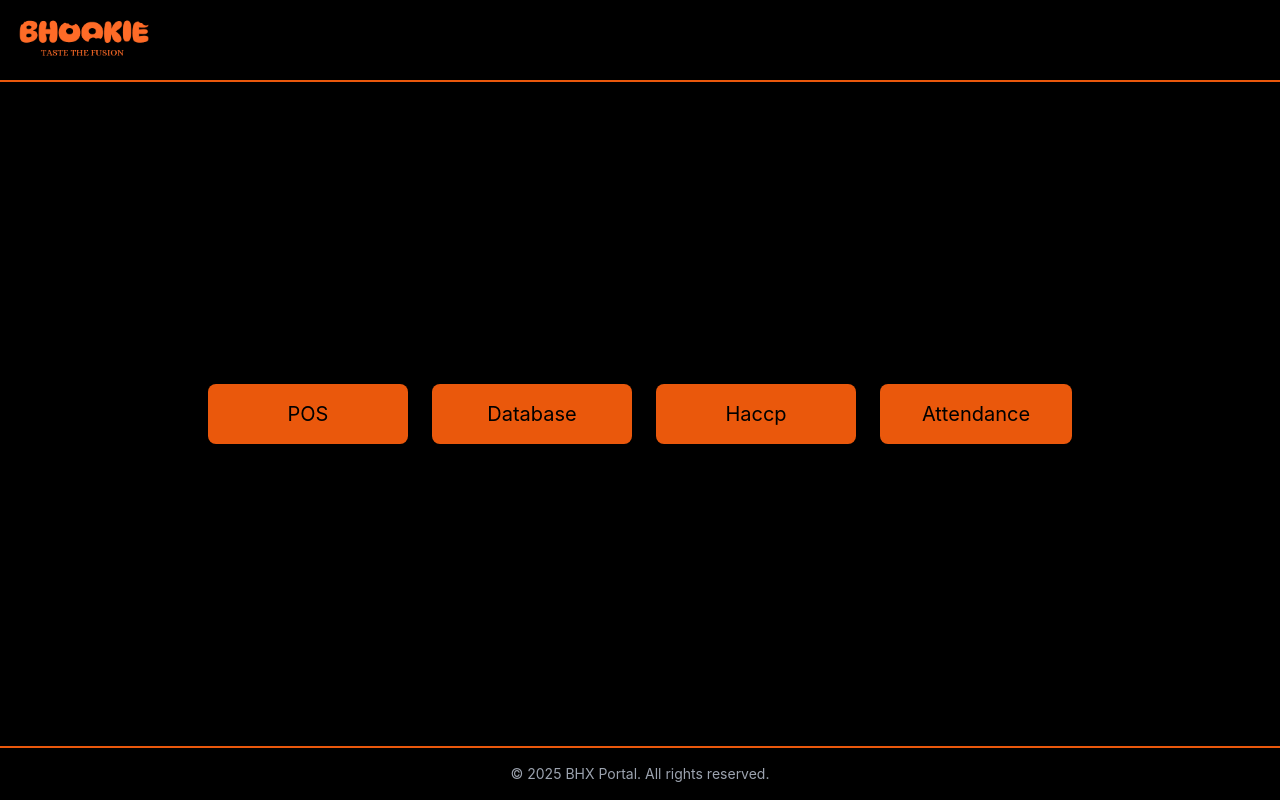
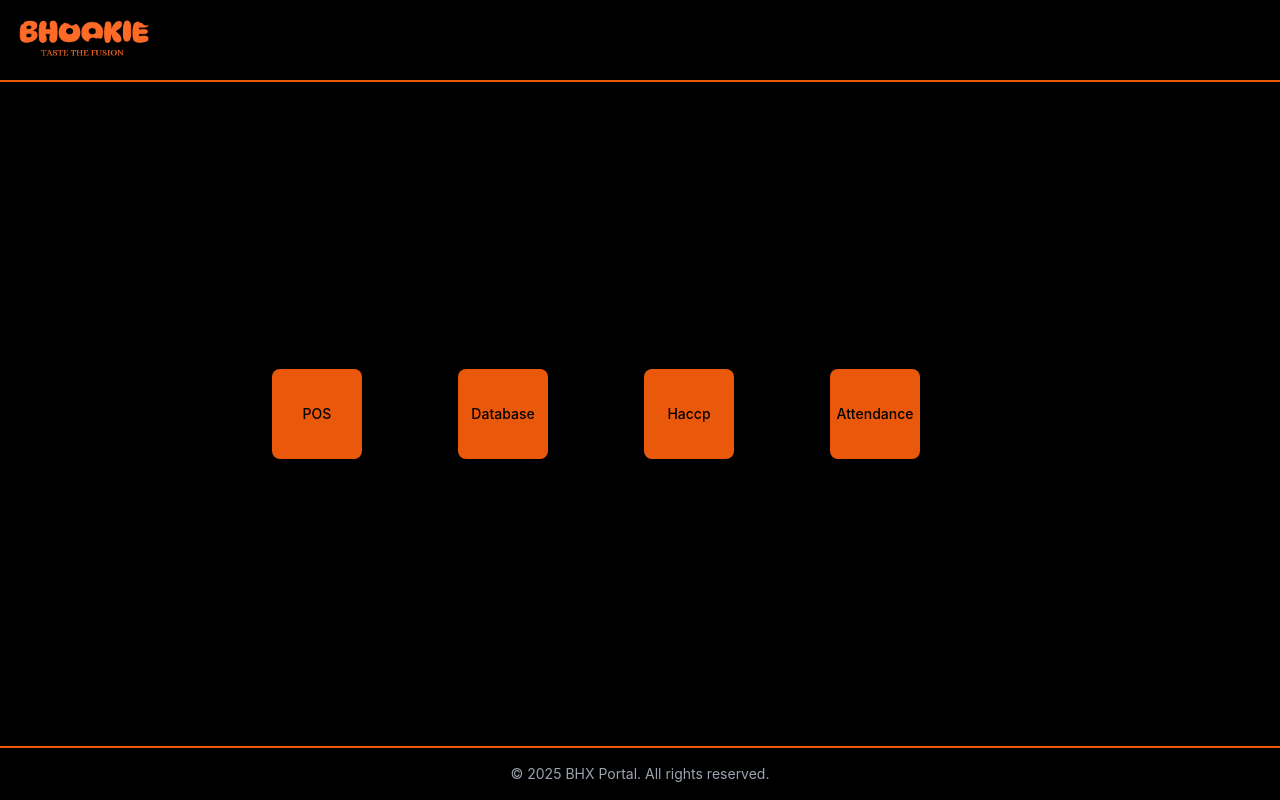
Before and after one commit to sanika-chogale/bhookie-portal, a React (Create React App) app in the folder all_1/: page / in a window 1280 px wide. Built offline with nearby package versions, Linux system fonts and the light colour scheme.

Commit message:
Some Changes

```diff
--- a/all_1/src/App.js
+++ b/all_1/src/App.js
@@ -1,3 +1,106 @@
+// import React, { useState, useEffect } from 'react';
+// import './index.css';
+// import bhxLogo from './assets/bhx-logo.png';
+
+// function App() {
+//   const [activeFrame, setActiveFrame] = useState(null);
+//   const [iframeKey, setIframeKey] = useState(0);
+
+//   useEffect(() => {
+//     const savedFrame = localStorage.getItem('activeFrame');
+//     if (savedFrame) {
+//       setActiveFrame(savedFrame);
+//     }
+//   }, []);
+
+//   const openInFrame = (url) => {
+//     setActiveFrame(url);
+//     localStorage.setItem('activeFrame', url);
+//     setIframeKey(prev => prev + 1);
+//     document.title = 'BHX Portal';
+//   };
+
+//   const closeFrame = () => {
+//     setActiveFrame(null);
+//     localStorage.removeItem('activeFrame');
+//     document.title = 'BHX Portal';
+//   };
+
+//   const links = [
+//     { name: 'POS', url: 'https://bhookiepossystem.web.app/' },
+//     { name: 'Database', url: 'https://bhookie-maindatabase2.web.app/' },
+//     { name: 'Haccp', url: 'https://haccpform.web.app/' },
+//     { name: 'Attendance', url: 'https://attendance-bhx.web.app/' }
+//   ];
+
+//   return (
+//     <div className="min-h-screen flex flex-col bg-black">
+//       {activeFrame ? (
+//         <div className="flex flex-col h-screen">
+//           <div className="bg-black p-4 border-b-2 border-orange-600 flex justify-between items-center">
+//             <img
+//               src={bhxLogo}
+//               alt="BHX Logo"
+//               className="h-10"
+//             />
+//             <div className="flex space-x-2">
+//               <button
+//                 onClick={closeFrame}
+//                 className="bg-orange-600 text-black px-4 py-2 rounded font-bold hover:bg-orange-700 transition-colors"
+//               >
+//                 ← Back to Portal
+//               </button>
+//             </div>
+//           </div>
+//           <div className="iframe-container">
+//             <iframe
+//               src={activeFrame}
+//               title="BHX Portal Frame"
+//               className="portal-frame"
+//               key={iframeKey}
+//             />
+//           </div>
+//         </div>
+//       ) : (
+//         <div className="flex flex-col min-h-screen">
+//           <header className="bg-black p-4 border-b-2 border-orange-600">
+//             <div className="flex justify-between items-center">
+//               <img
+//                 src={bhxLogo}
+//                 alt="BHX Logo"
+//                 className="h-12"
+//               />
+//             </div>
+//           </header>
+
+//           <main className="flex-grow flex flex-col items-center justify-center p-4">
+//             <div className="grid grid-cols-2 md:grid-cols-4 gap-8 w-full max-w-4xl px-4">
+//               {links.map((link, index) => (
+//                 <div
+//                   key={index}
+//                   className={`bg-orange-600 text-black p-4 rounded-lg shadow-lg cursor-pointer transition-all hover:scale-105 hover:shadow-xl text-center ${
+//                     link.name === 'Attendance' ? 'min-w-[150px]' : 'min-w-[200px]'
+//                   }`}
+//                   onClick={() => openInFrame(link.url)}
+//                 >
+//                   <h2 className="text-xl md:text-xl">{link.name}</h2>
+//                 </div>
+//               ))}
+//             </div>
+//           </main>
+
+//           <footer className="bg-black p-4 border-t-2 border-orange-600 text-center text-gray-400 text-sm">
+//             © {new Date().getFullYear()} BHX Portal. All rights reserved.
+//           </footer>
+//         </div>
+//       )}
+//     </div>
+//   );
+// }
+
+// export default App;
+
+
 import React, { useState, useEffect } from 'react';
 import './index.css';
 import bhxLogo from './assets/bhx-logo.png';
@@ -74,17 +177,15 @@ function App() {
           </header>
 
           <main className="flex-grow flex flex-col items-center justify-center p-4">
-            <div className="grid grid-cols-2 md:grid-cols-4 gap-8 w-full max-w-4xl px-4">
+            <div className="grid grid-cols-2 md:grid-cols-4 w-full max-w-3xl px-4 gap-2"> {/* Only changed gap to gap-2 */}
               {links.map((link, index) => (
-                <div
+                <button
                   key={index}
-                  className={`bg-orange-600 text-black p-4 rounded-lg shadow-lg cursor-pointer transition-all hover:scale-105 hover:shadow-xl text-center ${
-                    link.name === 'Attendance' ? 'min-w-[150px]' : 'min-w-[200px]'
-                  }`}
+                  className="bg-orange-600 text-black aspect-square w-full max-w-[90px] rounded-lg shadow-lg cursor-pointer transition-all hover:scale-105 hover:shadow-xl flex items-center justify-center p-2 text-center"
                   onClick={() => openInFrame(link.url)}
                 >
-                  <h2 className="text-xl md:text-xl">{link.name}</h2>
-                </div>
+                  <span className="text-sm font-medium">{link.name}</span>
+                </button>
               ))}
             </div>
           </main>
```
Also changed, not shown: 7 other files (tests, documents, lock files or other folders).
